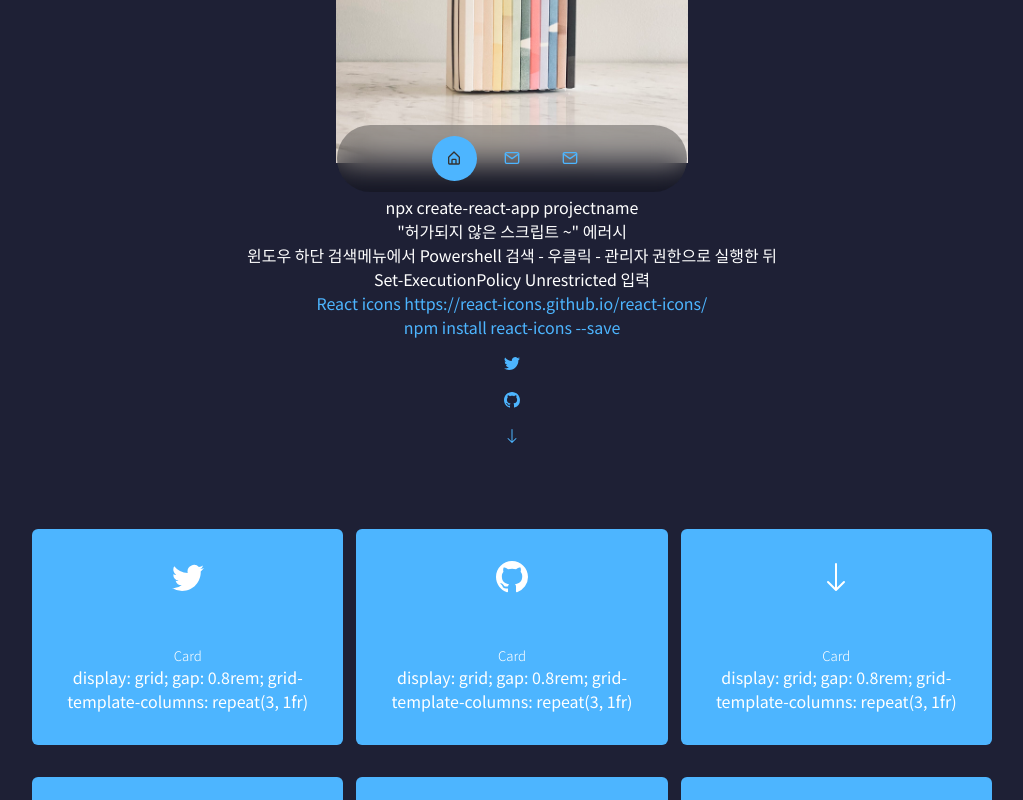
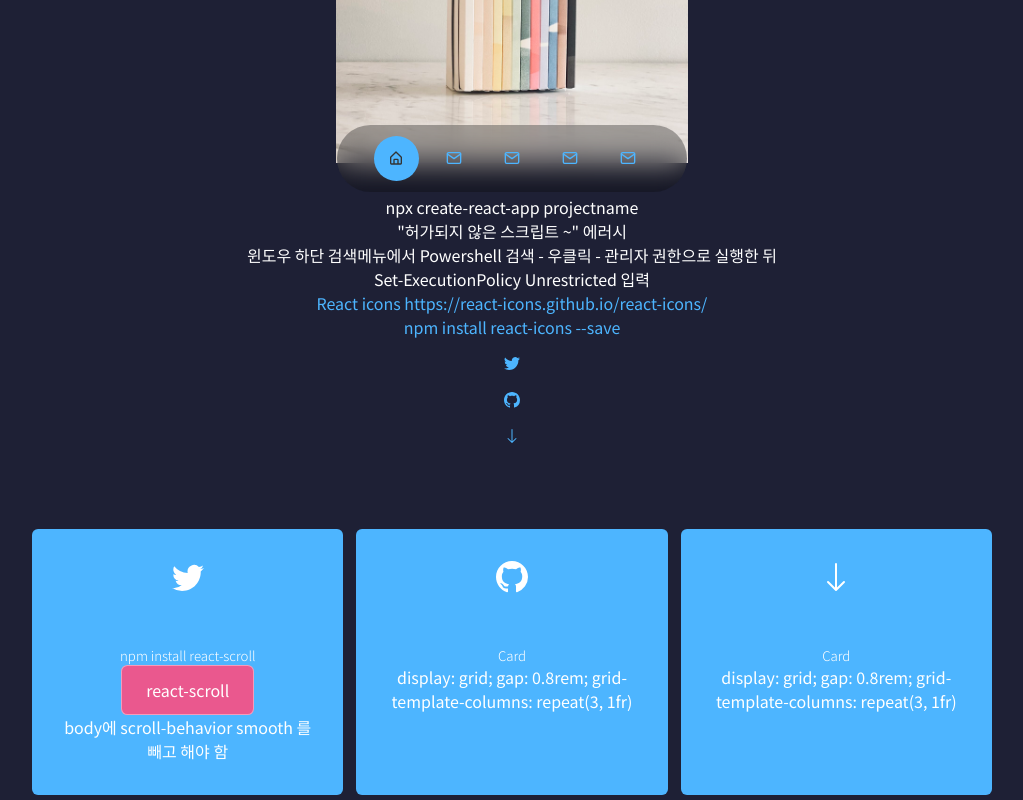
Before and after one commit to mootory-p/study-react, a React (Create React App) app: page / in a window 1280 px wide. Shown: the part 560-1360 px from the top of the page, without its empty margins (128-1151 px from the left). Built offline with nearby package versions, Linux system fonts and the light colour scheme.

Commit message:
smooth scroll

```diff
--- a/package.json
+++ b/package.json
@@ -11,6 +11,7 @@
     "react-icons": "^4.4.0",
     "react-router-dom": "^6.4.1",
     "react-scripts": "5.0.1",
+    "react-scroll": "^1.8.7",
     "styled-components": "^5.3.6",
     "swiper": "^8.4.2",
     "web-vitals": "^2.1.4"
--- a/src/assets/index.css
+++ b/src/assets/index.css
@@ -22,7 +22,7 @@
 
 }
 
-html, body { scroll-behavior: smooth; }
+/* html, body { scroll-behavior: smooth; } */
 body { font-family: 'Noto Sans KR', sans-serif;
 background: var(--color-bg); color:var(--color-light) }
 
--- a/src/components/about/About.jsx
+++ b/src/components/about/About.jsx
@@ -1,4 +1,5 @@
 import React from 'react'
+import { Link} from 'react-scroll'
 import './about.css'
 import { BsTwitter, BsGithub, BsArrowDown } from 'react-icons/bs';
 
@@ -9,8 +10,10 @@ const About = () => {
     <div id="about" className='container about-container'>
 			<div className="article">
 				<p><BsTwitter className='icon' /></p>
-				<h5>Card</h5>
-				<p className='text'>display: grid; gap: 0.8rem; grid-template-columns: repeat(3, 1fr)</p>
+				<h5>npm install react-scroll</h5>
+				<Link to="footer" className='btn'
+				smooth={true} duration={500} > react-scroll</Link>
+				<p>body에 scroll-behavior smooth 를 빼고 해야 함 </p>
 			</div>
 			<div className="article">
 				<p><BsGithub className='icon' /></p>
--- a/src/components/about/about.css
+++ b/src/components/about/about.css
@@ -1,9 +1,10 @@
 
 .about-container  { display: grid; gap: 0.8rem; row-gap:2rem; grid-template-columns: repeat(3, 1fr);max-width: 1000px;
-margin:5rem auto;}
+margin:0 auto;padding:5rem 0}
 .about-container .article { text-align: center; background: var(--color-primary);padding:2rem; border-radius: 6px;}
 .about-container .article .icon { font-size: 2rem; margin-bottom: 3rem;}
-
+.about-container .btn { background:var(--color-secondary);}
+.about-container .btn.active { background: var(--color-primary); }
 @media screen and ( max-width: 1024px){
   .about-container { grid-template-columns: 1fr 1fr;}
 }
--- a/src/components/footer/Footer.jsx
+++ b/src/components/footer/Footer.jsx
@@ -4,7 +4,7 @@ import styled from 'styled-components'
 
 const Footer = () => {
   return (
-    <div className='container footer-container'>
+    <div className='container footer-container' id="footer">
 			<div className="build">
 				<h2>Build</h2>
 				<p>package.json  - homepage - 도메인주소 <br />
--- a/src/components/header/Header.jsx
+++ b/src/components/header/Header.jsx
@@ -5,7 +5,7 @@ import { BsTwitter, BsGithub, BsArrowDown } from 'react-icons/bs';
 
 const Header = () => {
   return (
-    <header>
+    <header id='pagetop'>
       <div className="container header-container">
         <h5>Hello, This is h5</h5>
         <h2>This is h2</h2>
--- a/src/components/nav/Nav.jsx
+++ b/src/components/nav/Nav.jsx
@@ -1,5 +1,6 @@
 import React from 'react'
 import './nav.css'
+import { Link} from 'react-scroll'
 import { BiHomeAlt } from 'react-icons/bi';
 import { FiMail } from 'react-icons/fi';
 import { useState } from 'react';
@@ -9,10 +10,14 @@ const Nav = () => {
   const [activeNav, setactiveNav] = useState('#');
   return (
     <nav className='nav-container'>
-      <a href="#" className={ activeNav === '#' ? 'active' : '' } onClick={ ()=> setactiveNav('#') }><BiHomeAlt /></a>
+      {/* <a href="#" className={ activeNav === '#' ? 'active' : '' } onClick={ ()=> setactiveNav('#') }><BiHomeAlt /></a>
       <a href="#about" className={ activeNav === '#about' ? 'active' : '' } onClick={ ()=> setactiveNav('#about') }><FiMail /></a>
-      <a href="#contact" className={ activeNav === '#contact' ? 'active' : '' } onClick={ ()=> setactiveNav('#contact') }><FiMail /></a>
-
+      <a href="#contact" className={ activeNav === '#contact' ? 'active' : '' } onClick={ ()=> setactiveNav('#contact') }><FiMail /></a> */}
+      <Link to="pagetop" smooth={true} offset={-50} duration={500} className={ activeNav === '#' ? 'active' : '' } onClick={ ()=> setactiveNav('#') }><BiHomeAlt /></Link>
+      <Link to="about"  smooth={true} offset={-50} duration={500} className={ activeNav === '#about' ? 'active' : '' } onClick={ ()=> setactiveNav('#about') }><FiMail /></Link>
+      <Link to="contact" smooth={true} offset={-50} duration={500} className={ activeNav === '#contact' ? 'active' : '' } onClick={ ()=> setactiveNav('#contact') }><FiMail /></Link>
+      <Link to="study" smooth={true} offset={-50} duration={500} className={ activeNav === '#study' ? 'active' : '' } onClick={ ()=> setactiveNav('#study') }><FiMail /></Link>
+      <Link to="footer" smooth={true} offset={10} duration={500} className={ activeNav === '#footer' ? 'active' : '' } onClick={ ()=> setactiveNav('#footer') }><FiMail /></Link>
     </nav>
 
   )
--- a/src/components/study/Study.jsx
+++ b/src/components/study/Study.jsx
@@ -16,7 +16,7 @@ const Study = () => {
 	}
 
   return (
-    <div className='study'>
+    <div className='study' id='study'>
 
 			<h2>{ post }</h2>
 			<h4 style = { {color:'tomato'} }> 스타일은 중괄호 안에 오브젝트 형식으로 </h4>
```
Also changed, not shown: 1 other file (tests, documents, lock files or other folders).
